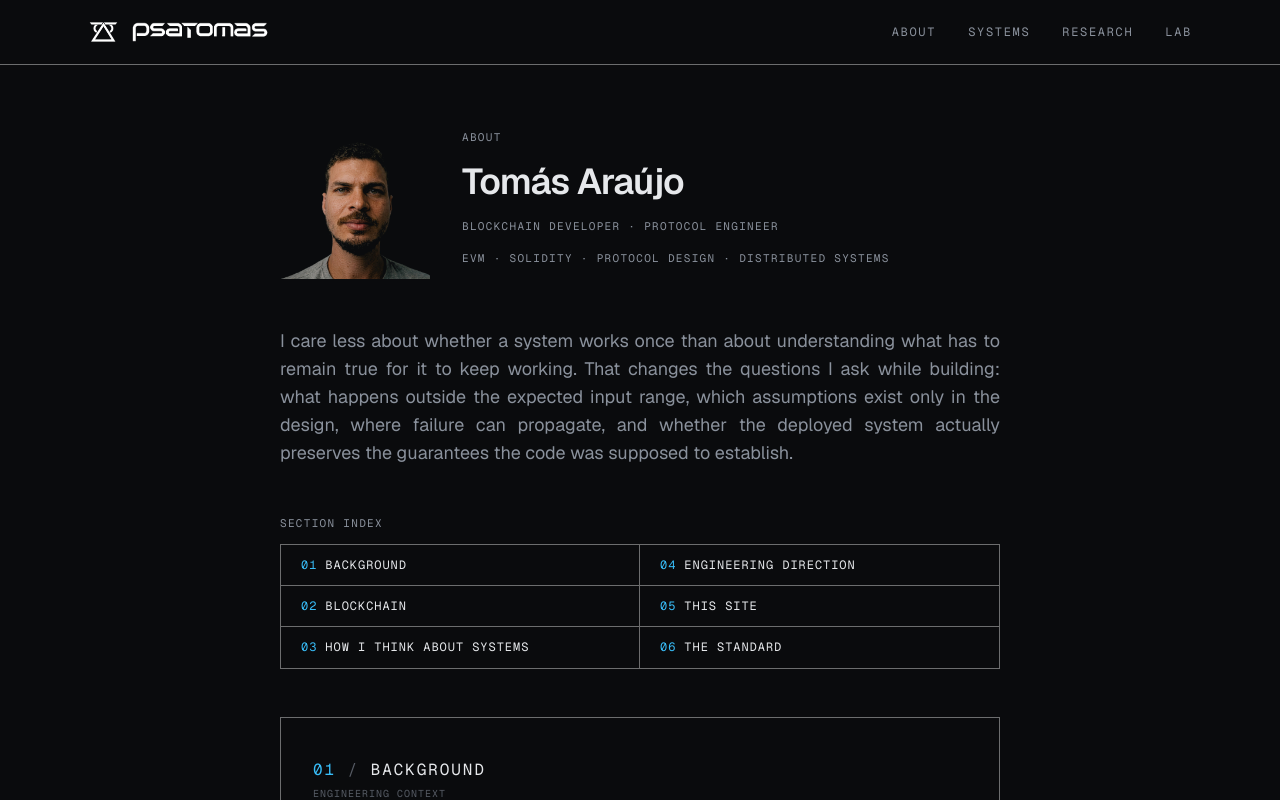
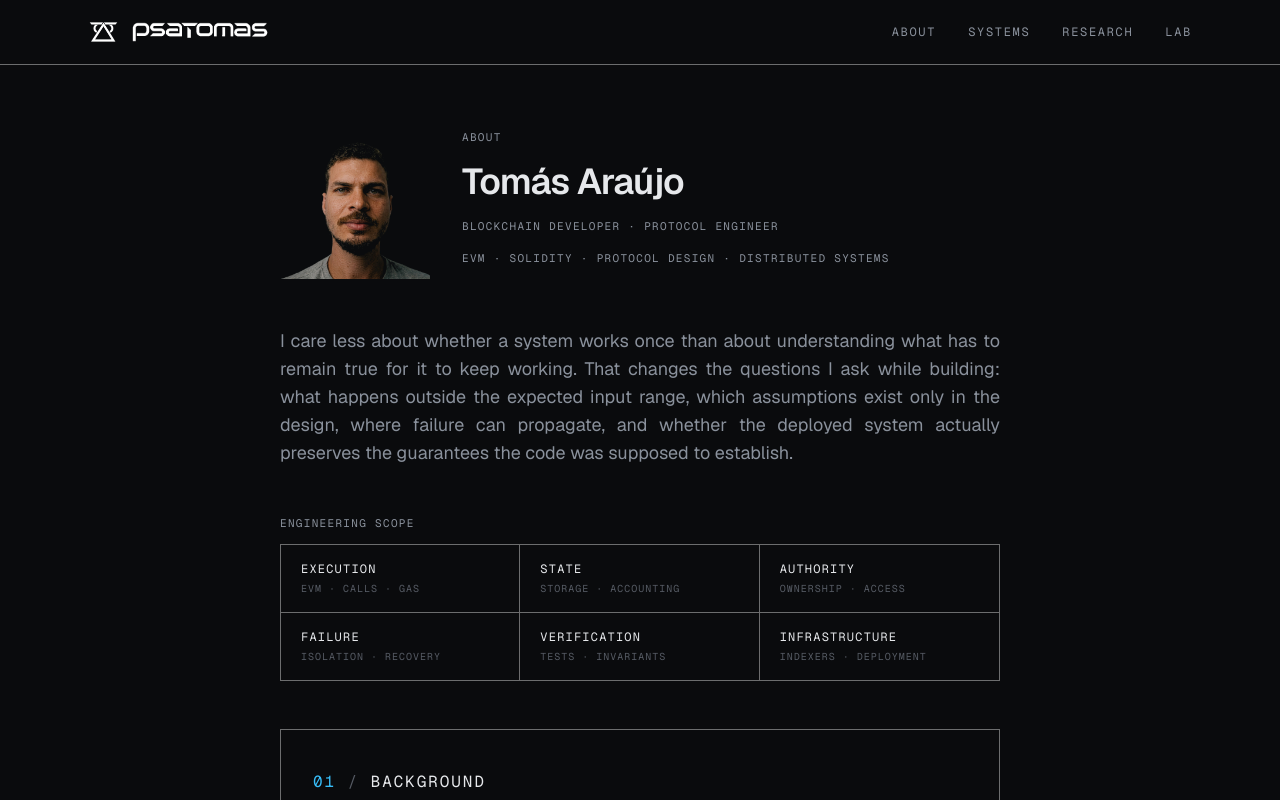
Before and after one commit to psatomas/psatomas.com, a Next.js app: page /about in a window 1280 px wide. Shown: the top 800 px of the page. Built offline with nearby package versions, Linux system fonts and the light colour scheme.

Commit message:
refactor(about): replace section index with engineering scope
Co-Authored-By: Claude Sonnet 5 <noreply@anthropic.com>

```diff
--- a/src/app/about/page.tsx
+++ b/src/app/about/page.tsx
@@ -42,44 +42,47 @@ const linkClass =
 // rather than an accident of omission.
 const proseClass = "text-left text-muted md:text-justify";
 
-// The section index's own data — deliberately a small, separate list
-// rather than deriving it from the <DocumentSection> calls below (which
-// stay literal JSX, unchanged from the approved document): these six
-// entries are fixed, and mirroring their number/title here is simpler
-// and less risky than restructuring the approved document into a
-// data-driven map just to share one array.
-const sectionIndexItems = [
-  { number: "01", title: "BACKGROUND", href: "#background" },
-  { number: "02", title: "BLOCKCHAIN", href: "#blockchain" },
-  { number: "03", title: "HOW I THINK ABOUT SYSTEMS", href: "#how-i-think-about-systems" },
-  { number: "04", title: "ENGINEERING DIRECTION", href: "#engineering-direction" },
-  { number: "05", title: "THIS SITE", href: "#this-site" },
-  { number: "06", title: "THE STANDARD", href: "#the-standard" },
+// The engineering scope block's own data — the six engineering concerns
+// the About narrative actually demonstrates, summarized rather than
+// indexed: this is deliberately a separate small list rather than
+// derived from the indexed document below, since these six concepts
+// don't map 1:1 onto the document's own six sections (they're a
+// cross-cutting summary, not a table of contents).
+const engineeringScopeItems = [
+  { concept: "EXECUTION", detail: "EVM · calls · gas" },
+  { concept: "STATE", detail: "storage · accounting" },
+  { concept: "AUTHORITY", detail: "ownership · access" },
+  { concept: "FAILURE", detail: "isolation · recovery" },
+  { concept: "VERIFICATION", detail: "tests · invariants" },
+  { concept: "INFRASTRUCTURE", detail: "indexers · deployment" },
 ] as const;
 
 /**
- * Per-item divider borders for the section index's 2-column x 3-row
- * (column-major) grid — explicit rather than the gap-color "peek-
- * through" trick used elsewhere on the site, because that trick only
- * works for uniform row-major grids: here, items 0/1 and 3/4 need a
- * bottom divider (rows 1→2 and 2→3 within each column) while items 2
- * and 5 (the bottom of each column) must not, a per-item distinction a
- * shared gap can't express. `sm:border-b-0` only ever has something to
- * cancel for index 2 (row 3 of column 1) — for index 5 it's a harmless
- * no-op, since that item never gets a base border-b to begin with.
- * Below `sm` everything is one stacked column in DOM order, so every
- * item except the very last needs the same bottom divider — computed
- * here as the unprefixed (mobile-first) `border-b`.
+ * Per-item divider borders for the engineering scope's 3-column x 2-row
+ * (row-major) grid — explicit rather than the gap-color "peek-through"
+ * trick used elsewhere on the site, per the same reasoning that already
+ * applied to this page's own former section index: a shared `gap-px`/
+ * `bg-border`/`bg-background` divider can silently omit part of a
+ * divider when a grid's per-cell edges aren't uniform, so every edge is
+ * computed explicitly here instead. Row-major DOM order (items 0-2 are
+ * the top row, 3-5 the bottom row) means this is simpler than the
+ * former column-major index: `isBottomRow` and `isLastColumn` alone
+ * decide every edge. `sm:border-b-0` only has something to cancel for
+ * indices 3/4 (index 5 never gets a base border-b, since it's also the
+ * last item overall) — a harmless no-op there, same as the pattern this
+ * mirrors. Below `sm`, everything is one stacked column in DOM order, so
+ * every item except the very last needs the same bottom divider,
+ * computed as the unprefixed (mobile-first) `border-b`.
  */
-function sectionIndexItemBorderClass(index: number): string {
+function engineeringScopeItemBorderClass(index: number): string {
   const isLastOverall = index === 5;
-  const isLastInColumn = index % 3 === 2;
-  const isFirstColumn = index < 3;
+  const isBottomRow = index >= 3;
+  const isLastColumn = index % 3 === 2;
 
   return [
     !isLastOverall && "border-b border-border",
-    isLastInColumn && "sm:border-b-0",
-    isFirstColumn && "sm:border-r",
+    isBottomRow && "sm:border-b-0",
+    !isLastColumn && "sm:border-r",
   ]
     .filter(Boolean)
     .join(" ");
@@ -225,49 +228,45 @@ export default function AboutPage() {
         supposed to establish.
       </p>
 
-      {/* Section index — a compact, restrained navigation aid to the
-          six sections below, deliberately smaller and quieter than the
-          indexed document itself: one thin border, tight item padding,
-          no header/divider row of its own (unlike Systems/Research/Lab's
-          identity-block-plus-grid environments) — just a label above one
-          small bordered grid, so it can't be mistaken for a seventh
-          "environment" competing with the real document. sm:grid-flow-col
-          with an explicit 3-row track is what produces the requested
-          "01-02-03 left column, 04-05-06 right column" visual layout
-          from plain top-to-bottom DOM order (01→06) — no reordering, no
-          `order` overrides, so keyboard/reading order stays exactly
-          sequential even though the visual fill is column-major.
-          Dividers are explicit per-item borders (see
-          sectionIndexItemBorderClass), not the gap-px/bg-border/
-          bg-background "peek-through" trick Systems/Research/Lab use for
-          their own (row-major) grids: that trick draws every divider as
-          the *absence* of cell background inside a shared 1px gap, which
-          depends on every cell correctly covering its own track — a
-          column-major grid has two cells (rows 1 and 2 of each column)
-          that need a bottom divider while a third (row 3) must not, a
-          distinction the uniform gap trick can't express per-item, only
-          per-track. Explicit borders encode that directly: each item
-          knows its own row/column position and draws its own edges. */}
-      <nav aria-label="About sections" className="flex flex-col gap-3">
-        <MonoLabel>SECTION INDEX</MonoLabel>
+      {/* Engineering scope — a compact, purely informational summary of
+          the engineering concerns the document below actually
+          demonstrates. Deliberately not navigation: no <nav>, no <Link>,
+          no hover/focus treatment, no cursor affordance — just a label
+          above one small bordered grid, read-only. It replaces what used
+          to be a fragment-navigation "section index" here, which became
+          redundant once the indexed document immediately below already
+          exposes its own 01-06 structure directly; this block answers a
+          different question ("what engineering concerns does this
+          document cover") rather than duplicating that same table of
+          contents. Row-major DOM order (top row 0-2, bottom row 3-5)
+          needs no grid-flow override, unlike the former column-major
+          index. Dividers are explicit per-item borders (see
+          engineeringScopeItemBorderClass) rather than the gap-px/
+          bg-border/bg-background "peek-through" trick used elsewhere on
+          the site — chosen deliberately here so the divider geometry
+          can't silently omit an edge the way the former section index's
+          did before it was corrected. No numbering: 01-06 belongs only
+          to the indexed document beneath this. */}
+      <div className="flex flex-col gap-3">
+        <MonoLabel>ENGINEERING SCOPE</MonoLabel>
         <div className="border border-border">
-          <ul className="grid grid-cols-1 sm:grid-cols-2 sm:grid-flow-col sm:grid-rows-3">
-            {sectionIndexItems.map((item, index) => (
-              <li key={item.href}>
-                <Link
-                  href={item.href}
-                  className={`group flex h-full items-baseline gap-2 px-5 py-3 font-mono text-xs tracking-[0.08em] transition-colors hover:bg-surface-hover focus-visible:outline-2 focus-visible:outline-offset-[-2px] focus-visible:outline-accent ${sectionIndexItemBorderClass(index)}`}
-                >
-                  <span className="text-accent">{item.number}</span>
-                  <span className="text-foreground transition-colors group-hover:text-accent">
-                    {item.title}
-                  </span>
-                </Link>
+          <ul className="grid grid-cols-1 sm:grid-cols-3">
+            {engineeringScopeItems.map((item, index) => (
+              <li
+                key={item.concept}
+                className={`flex flex-col gap-1 px-5 py-4 ${engineeringScopeItemBorderClass(index)}`}
+              >
+                <span className="font-mono text-xs uppercase tracking-[0.1em] text-foreground">
+                  {item.concept}
+                </span>
+                <span className="font-mono text-[10px] uppercase tracking-[0.1em] text-dim">
+                  {item.detail}
+                </span>
               </li>
             ))}
           </ul>
         </div>
-      </nav>
+      </div>
 
       {/* The indexed document: one outer border, six sections separated
           by internal dividers only (see DocumentSection) — never six
```
